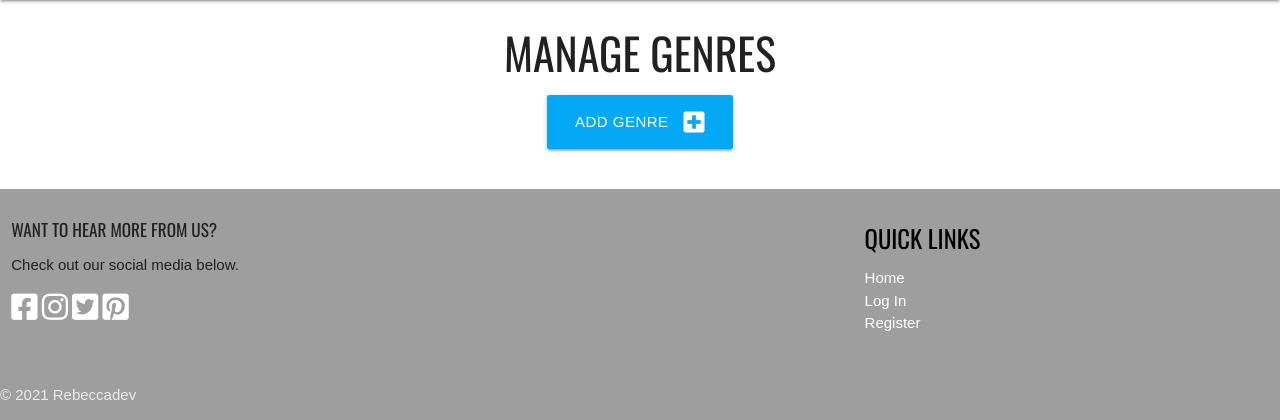
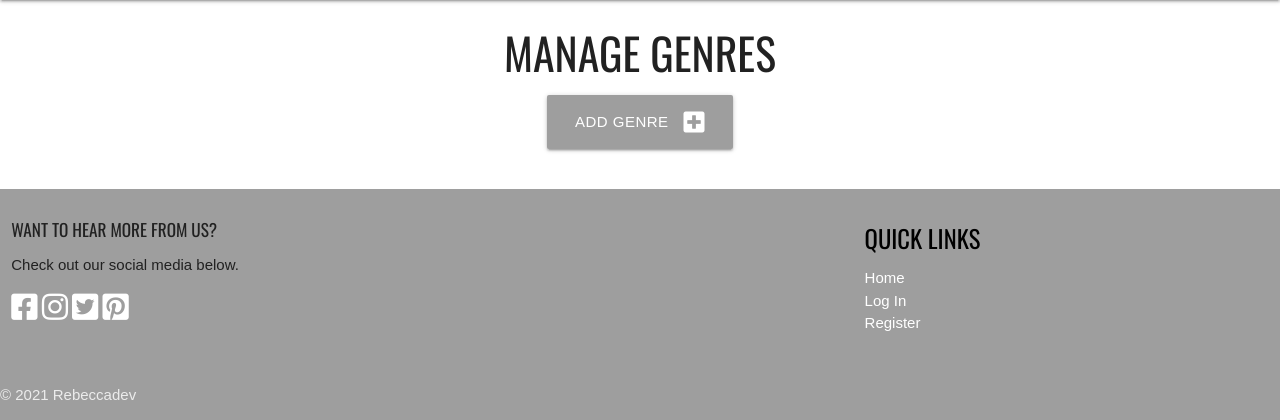
Before and after one commit to Code-Institute-Submissions/rebeccadev-ms3-vinyl-revival-project_AugResub, a Flask app: page /get_genres in a window 1280 px wide. Shown: the part 64-484 px from the top of the page. Run offline with Flask 2, Linux system fonts and the light colour scheme; data that the repository does not hold is empty; some libraries are stand-ins or nearby versions; some web fonts are replaced.

Commit message:
Edit flash messages

```diff
--- a/templates/base.html
+++ b/templates/base.html
@@ -62,7 +62,9 @@
         {% if messages %}
           {% for message in messages %}
             <div class="row flashes">
-              <h5 class="blue-grey center-align">{{ message }}</h5>
+              <div class="col s12 m6 l6 offset-l3">
+              <h5 class="grey center-align">{{ message }}</h5>
+              </div>
             </div>
           {% endfor %}
         {% endif %}
--- a/templates/genres.html
+++ b/templates/genres.html
@@ -4,7 +4,7 @@
 <h3 class="center-align">Manage Genres</h3>
 <div class="row">
     <div class="col s12 center-align">
-        <a href="{{ url_for('add_genre') }}" class="btn-large light-blue darken2 text-shadow">
+        <a href="{{ url_for('add_genre') }}" class="btn-large grey darken2 text-shadow">
             Add Genre <i class="fas fa-plus-square right"></i>
         </a>
     </div>
@@ -17,11 +17,14 @@
     {% for genre in genres %}
     <div class="col s12 m3">
       <div class="card black center-align">
+        <div class="card-image waves-effect waves-block waves-light">
+          <img class="activator" src="static/images/genrebackground.jpg">
+      </div>
         <div class="card-content white-text">
           <span class="card-title">{{ genre.genre_name }}</span>
         </div>
         <div class="card-action">
-            <a href="{{ url_for('edit_genre', genre_id=genre._id) }}" class="waves-effect waves-light btn-small">Edit</a>
+            <a href="{{ url_for('edit_genre', genre_id=genre._id) }}" class="waves-effect waves-light btn-small grey darken-2">Edit</a>
             <!-- Modal Trigger -->
            <a class="waves-effect waves-light btn modal-trigger red" href="#modal1">Delete</a>
 
```
Also changed, not shown: static/images/genrebackground.jpg (added).
